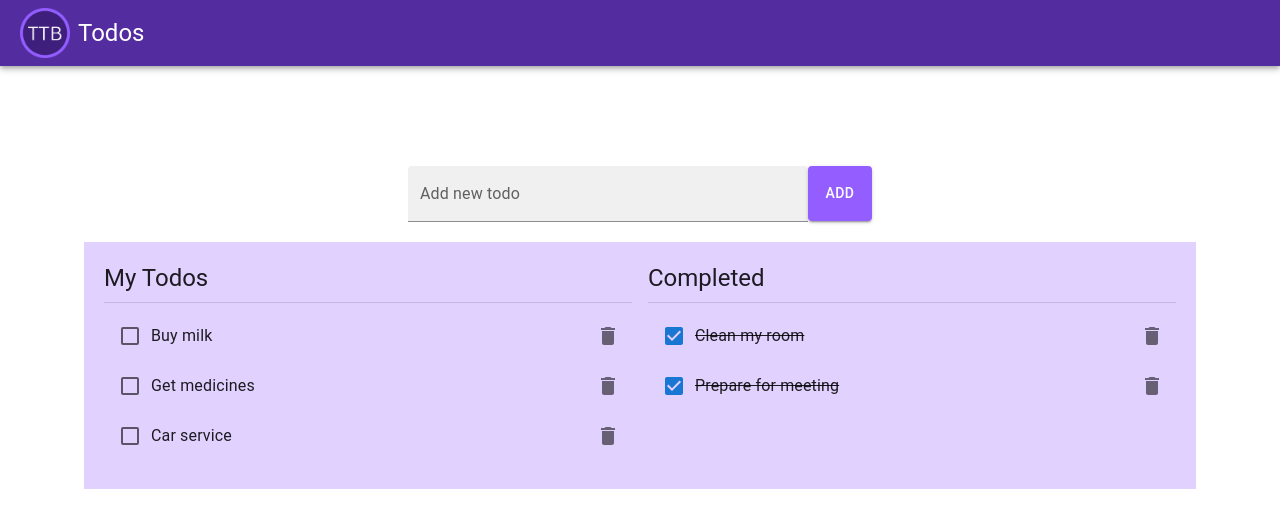
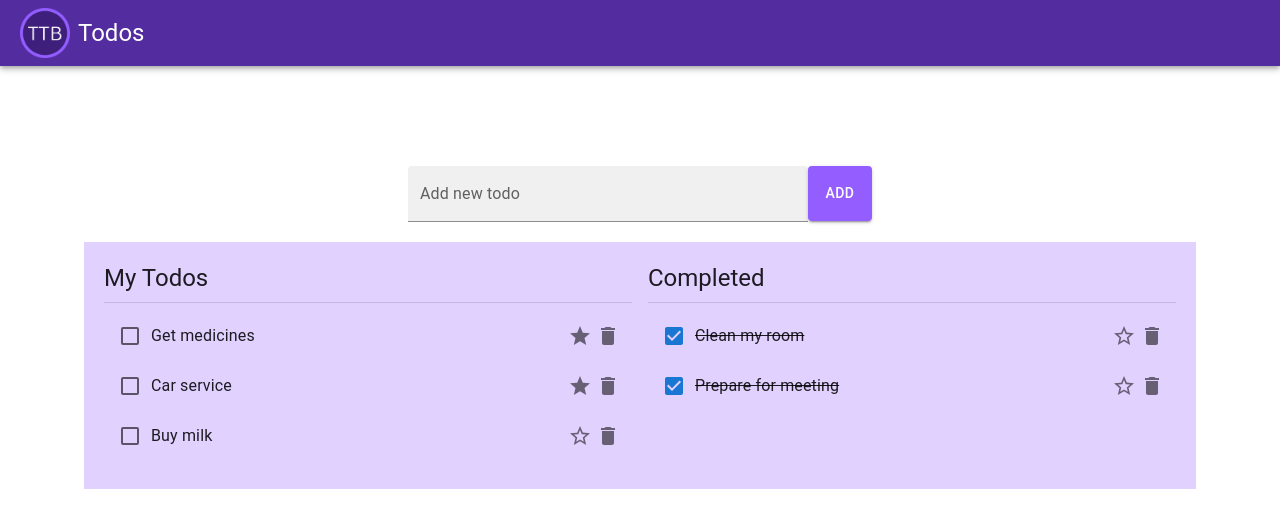
Before and after one commit to zul132/React-Todos-List-App, a React (Create React App) app: page / in a window 1280 px wide. Shown: the top 528 px of the page. Built offline with nearby package versions, Linux system fonts and the light colour scheme.

Commit message:
done with Marking todo as important

```diff
--- a/src/components/todo-item.js
+++ b/src/components/todo-item.js
@@ -2,8 +2,12 @@ import { Box, Checkbox, FormControlLabel, FormGroup, IconButton, ListItem, Typog
 import React, { useState } from 'react';
 
 import { useDispatch } from 'react-redux';
-import { DELETE_TODO, TOGGLE_COMPLETED } from '../redux/actions';
+import { DELETE_TODO, TOGGLE_COMPLETED, TOGGLE_IMPORTANT } from '../redux/actions';
+
+// Import icons for deleting todos and marking todos as important
 import DeleteIcon from '@mui/icons-material/Delete';
+import StarIcon from '@mui/icons-material/Star';
+import StarOutlineIcon from '@mui/icons-material/StarOutline';
 
 export default function TodoItem({ id, title, completed, important }) {
     const dispatch = useDispatch();
@@ -22,6 +26,16 @@ export default function TodoItem({ id, title, completed, important }) {
     function handleDeleteClick() {
         dispatch({
             type: DELETE_TODO,
+            payload: {
+                id,
+            },
+        });
+    }
+
+    // function to toggle the todo's importance when user presses the star
+    function toggleImportant() {
+        dispatch({
+            type:  TOGGLE_IMPORTANT,
             payload: {
                 id,
             },
@@ -51,6 +65,10 @@ export default function TodoItem({ id, title, completed, important }) {
             </FormGroup>
             {/* Replace ListItemSecondaryAction */}
             <Box sx={{ marginLeft: "auto" }}>
+                <IconButton onClick={toggleImportant} edge="end">
+                    {/* Filled star is used to indicate important todos, while an Outlined star is used for the other todos */}
+                    {important ? <StarIcon /> : <StarOutlineIcon /> }
+                </IconButton>
                 <IconButton onClick={handleDeleteClick} edge="end">
                     <DeleteIcon />
                 </IconButton>
--- a/src/components/todos-container.js
+++ b/src/components/todos-container.js
@@ -26,7 +26,21 @@ export default function TodosContainer() {
         };
     });
 
-    console.log(todos);
+    const prioritisedTodos = (function prioritise() {
+        const importantTodos = [];
+        const notImportantTodos = [];
+
+        todos.forEach(todo => {
+            if (todo.important) {
+                importantTodos.push(todo);
+            }
+            else {
+                notImportantTodos.push(todo);
+            }
+        });
+
+        return importantTodos.concat(notImportantTodos);
+    })();
 
     return (
         <Box className={classes.root}>
@@ -37,7 +51,7 @@ export default function TodosContainer() {
                     </Typography>
                     <Divider />
                     <List>
-                        {todos.map(todo => {
+                        {prioritisedTodos.map(todo => {
                             if (!todo.completed) {
                                 return <TodoItem {...todo} />;
                             } else {
@@ -52,7 +66,7 @@ export default function TodosContainer() {
                     </Typography>
                     <Divider />
                     <List>
-                        {todos.map(todo => {
+                        {prioritisedTodos.map(todo => {
                             if (todo.completed) {
                                 return <TodoItem {...todo} />;
                             } else {
--- a/src/redux/actions.js
+++ b/src/redux/actions.js
@@ -1,3 +1,4 @@
 export const ADD_TODO = "ADD_TODO";
 export const DELETE_TODO = "DELETE_TODO";
 export const TOGGLE_COMPLETED = "TOGGLE_COMPLETED";
+export const TOGGLE_IMPORTANT = "TOGGLE_IMPORTANT";
--- a/src/redux/reducer.js
+++ b/src/redux/reducer.js
@@ -1,7 +1,7 @@
 /*
     After the Action is served by the Middleware, the execution comes to the Reducer.
 */
-import { ADD_TODO, DELETE_TODO, TOGGLE_COMPLETED } from "./actions";
+import { ADD_TODO, DELETE_TODO, TOGGLE_COMPLETED, TOGGLE_IMPORTANT } from "./actions";
 import { initialState } from "./initial-state";
 
 // We use the shortid library to generate a random unique id for our new todo
@@ -55,7 +55,21 @@ function reducer(state = initialState, action) {
 
             return newState;
         }
+        case TOGGLE_IMPORTANT: {
+            const newTodos = state.todos.map((todo) => {
+                if (todo.id === action.payload.id) {
+                    todo.important = !todo.important;
+                }
+                return todo;
+            });
 
+            const newState = {
+                ...state,
+                todos: newTodos,
+            };
+
+            return newState;
+        }
         default:
             return state;
     }
```
